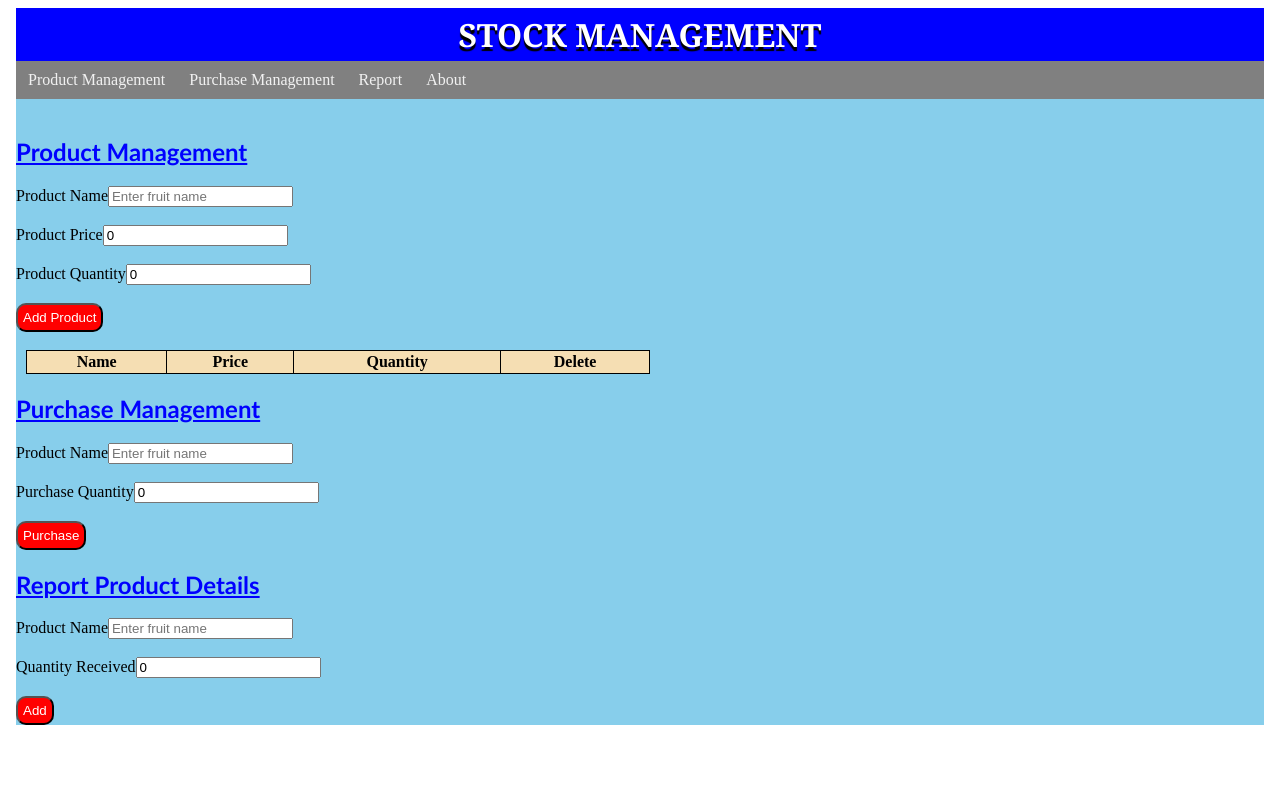
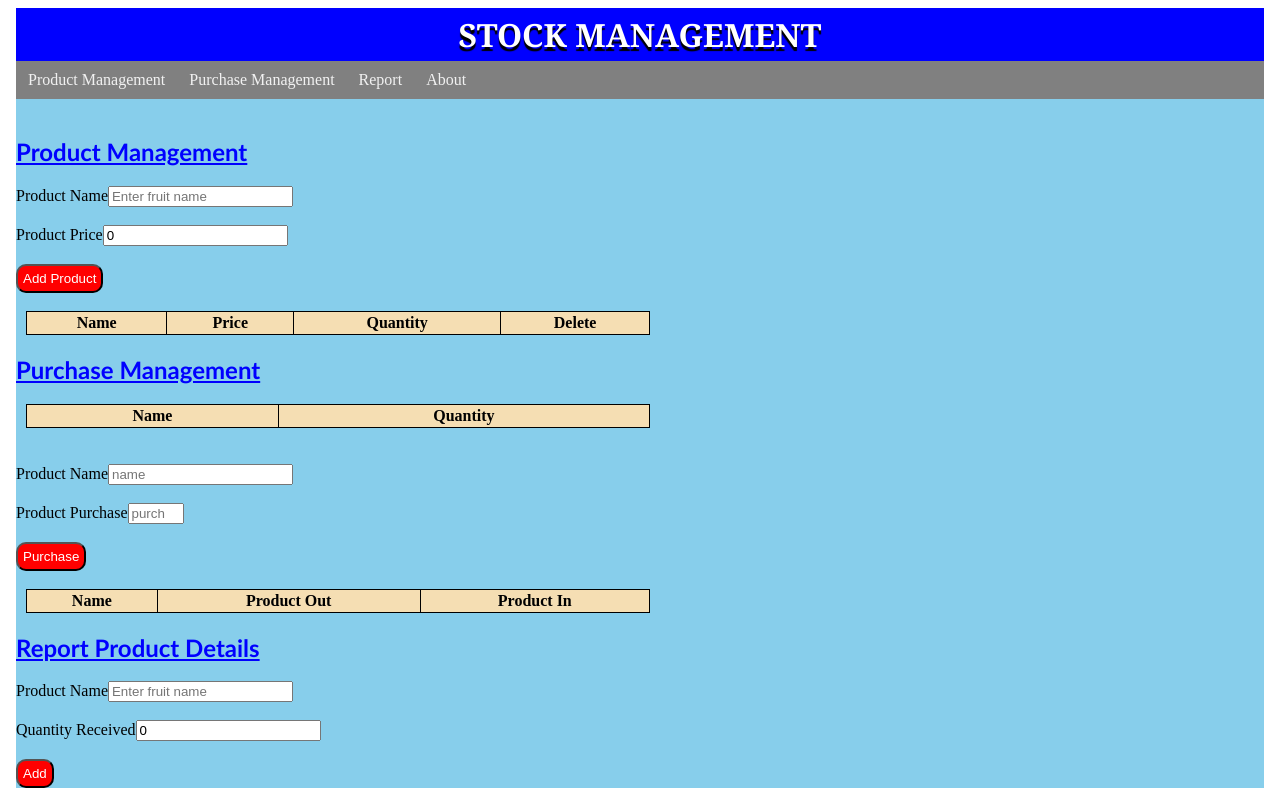
Before and after one commit to Mohammed0812/Stock-Management-Angular, an Angular app: page / in a window 1280 px wide. Built offline with nearby package versions, Linux system fonts and the light colour scheme.

Commit message:
Update app.component.html

```diff
--- a/src/app/app.component.html
+++ b/src/app/app.component.html
@@ -7,15 +7,13 @@
     <li id="L"><a href="#">About</a></li>
   </ul>
   <br>
+  <ng-container>
     <h2>Product Management</h2>
     <label>Product Name</label>
     <input type="text" [(ngModel)]="fname" placeholder="Enter fruit name">
     <br><br>
     <label>Product Price</label>
     <input type="number" [(ngModel)]="fprice" placeholder="Enter fruit price">
-  <br><br>
-  <label>Product Quantity</label>
-  <input type="number" [(ngModel)]="fquant" placeholder="Enter fruit quantity">
     <br><br>
     <button (click)="addProduct()">Add Product</button>
     <br><br>
@@ -33,17 +31,42 @@
         <td><button (click)="delete(i)">Delete</button></td>
       </tr>
     </table>
+  </ng-container>
+  <ng-container>
     <h2>Purchase Management</h2>
-  <div>
+    <table>
+      <tr>
+        <th>Name</th>
+        <th>Quantity</th>
+      </tr>
+      <tr *ngFor="let x of product">
+        <td>{{x.name}}</td>
+        <td>{{x.quant}}</td>
+      </tr>
+    </table>
+    <br><br>
     <label>Product Name</label>
-    <input type="text" [(ngModel)]="pname" placeholder="Enter fruit name">
+    <input type="text" [(ngModel)]="pname" placeholder="name">
     <br><br>
-    <label>Purchase Quantity</label>
-    <input type="number" [(ngModel)]="fpurchase" max="30">
+    <label>Product Purchase</label>
+    <input type="number" [(ngModel)]= 'purchase' placeholder="purchase" min="4" max="50">
   <br><br>
-    <button (click)="addPurchase()">Purchase</button>
-  </div>
-  <p *ngFor="let y of purchase">{{y.out}} {{y.name}} is purchasing...</p>
+  <button (click) ='addPurchase()'>Purchase</button>
+  <br><br>
+  <table>
+    <tr>
+      <th>Name</th>
+      <th>Product Out</th>
+      <th>Product In</th>
+    </tr>
+  <tr *ngFor = 'let p of Purchase'>
+    <td>{{p.name}}</td>
+    <td>{{p.out}}</td>
+    <td>{{p.in-p.out}}</td>
+  </tr>
+</table>
+  </ng-container>
+  <ng-container>
     <h2>Report Product Details</h2>
     <div id="product">
       <label>Product Name</label>
@@ -56,5 +79,6 @@
     <button (click)="addReport()">Add</button>
     <br>
     <p *ngFor="let z of report">{{z.received}} {{z.name}} is received...</p>
+  </ng-container>
   <router-outlet></router-outlet>
 </body>
```
Lines whose indentation alone changed are shown as unchanged.
